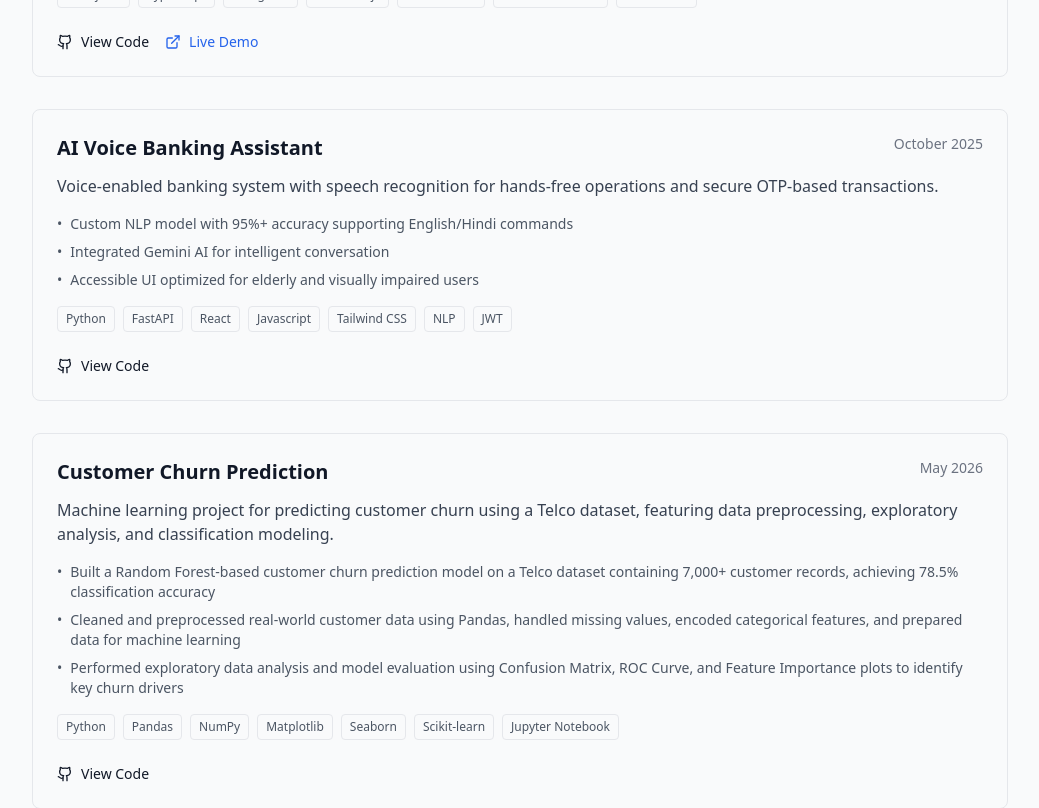
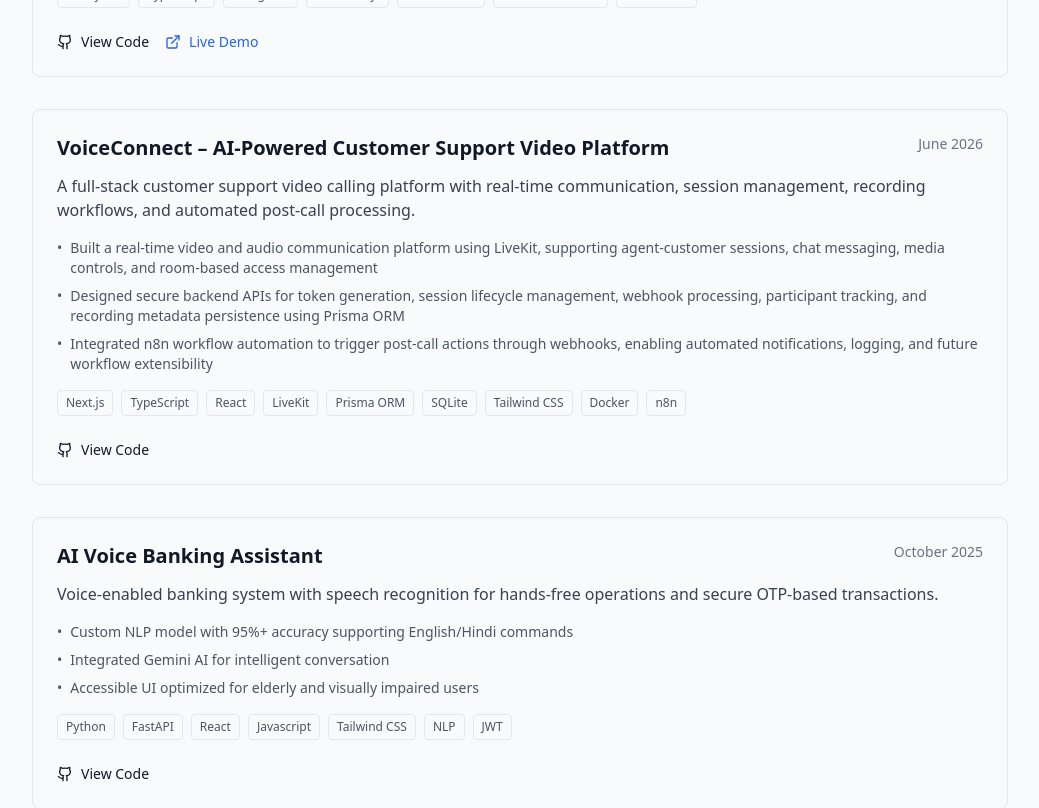
Before and after one commit to kinngddx/portfolio, a React (Vite) app: page / in a window 1280 px wide. Shown: the part 1860-2668 px from the top of the page, without its empty margins (120-1159 px from the left). Built offline with nearby package versions, Linux system fonts and the light colour scheme.

Commit message:
Added video platform project

```diff
--- a/src/App.jsx
+++ b/src/App.jsx
@@ -91,6 +91,31 @@ function App() {
       github: "https://github.com/kinngddx/next.js-ngl", // Replace with specific repo if available i will do it bro
       live: "https://mystery-message-kappa.vercel.app/"
     },
+
+    {
+  title: "VoiceConnect – AI-Powered Customer Support Video Platform",
+  date: "June 2026",
+  description: "A full-stack customer support video calling platform with real-time communication, session management, recording workflows, and automated post-call processing.",
+  tech: [
+    "Next.js",
+    "TypeScript",
+    "React",
+    "LiveKit",
+    "Prisma ORM",
+    "SQLite",
+    "Tailwind CSS",
+    "Docker",
+    "n8n"
+  ],
+  highlights: [
+    "Built a real-time video and audio communication platform using LiveKit, supporting agent-customer sessions, chat messaging, media controls, and room-based access management",
+    "Designed secure backend APIs for token generation, session lifecycle management, webhook processing, participant tracking, and recording metadata persistence using Prisma ORM",
+    "Integrated n8n workflow automation to trigger post-call actions through webhooks, enabling automated notifications, logging, and future workflow extensibility"
+  ],
+  github: "https://github.com/kinngddx/VideoCall-Zoom",
+},
+
+
     {
       title: "AI Voice Banking Assistant",
       date: "October 2025",
```
